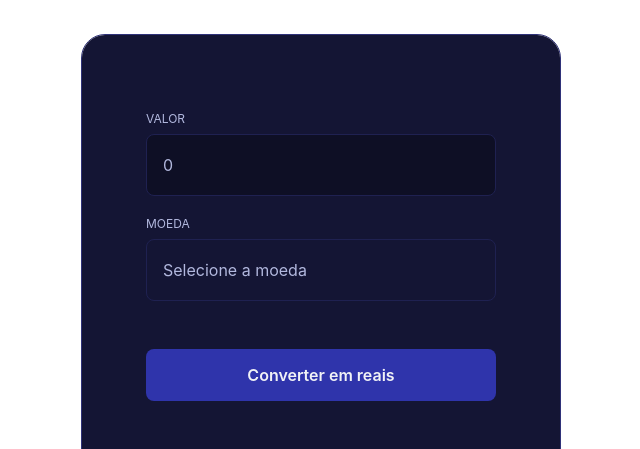
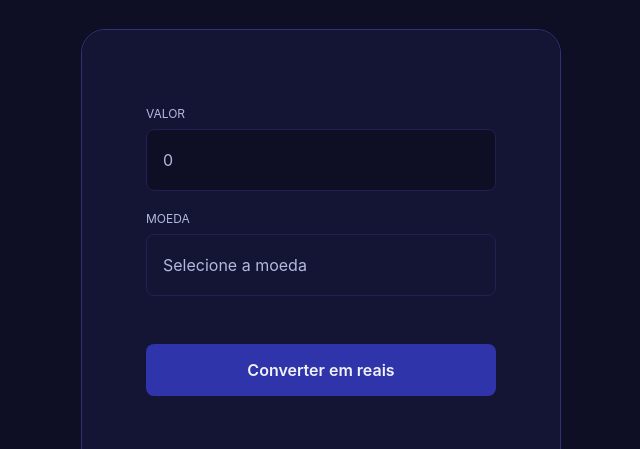
Before and after one commit to million212/convert, a plain HTML site: page index.html in a window 1280 px wide. Shown: the part 164-613 px from the top of the page, without its empty margins (319-959 px from the left). Drawn offline with Linux system fonts and the light colour scheme.

Commit message:
exlusão das img pois estãp apresentando problemas

```diff
--- a/src/css/style.css
+++ b/src/css/style.css
@@ -20,6 +20,8 @@
 body {
     width: 100%;
     height: 100vh;
+
+    background-color: #0e0f25;
 
     background-image: url("./img/bg.png");
     background-size: contain;
```
Also changed, not shown: img/bg.png (deleted), img/check.svg (deleted), img/chevron-down.svg (deleted), img/logo.svg (deleted), src/img/bg.png (deleted), src/img/check.svg (deleted), src/img/chevron-down.svg (deleted), src/img/logo.svg (deleted).
